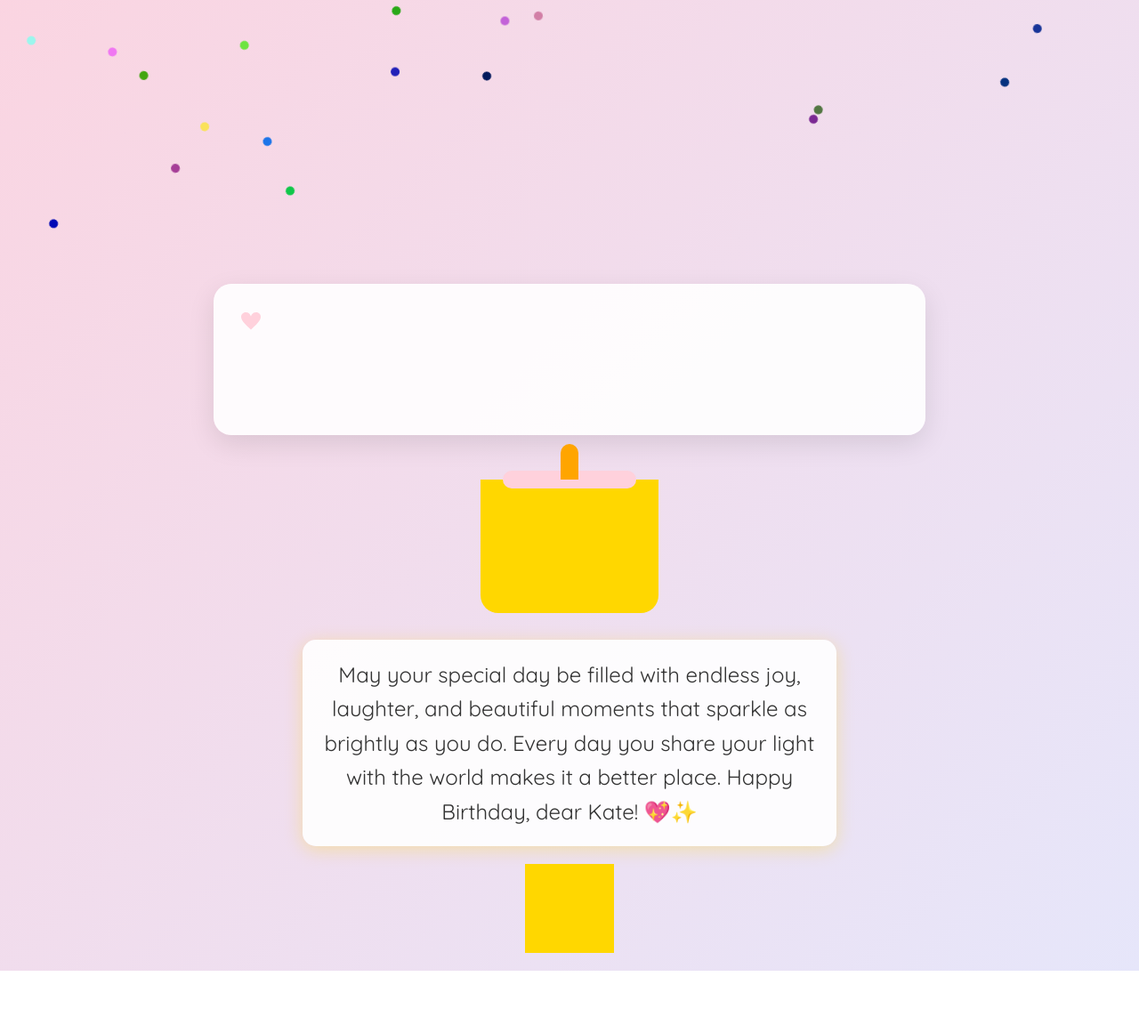
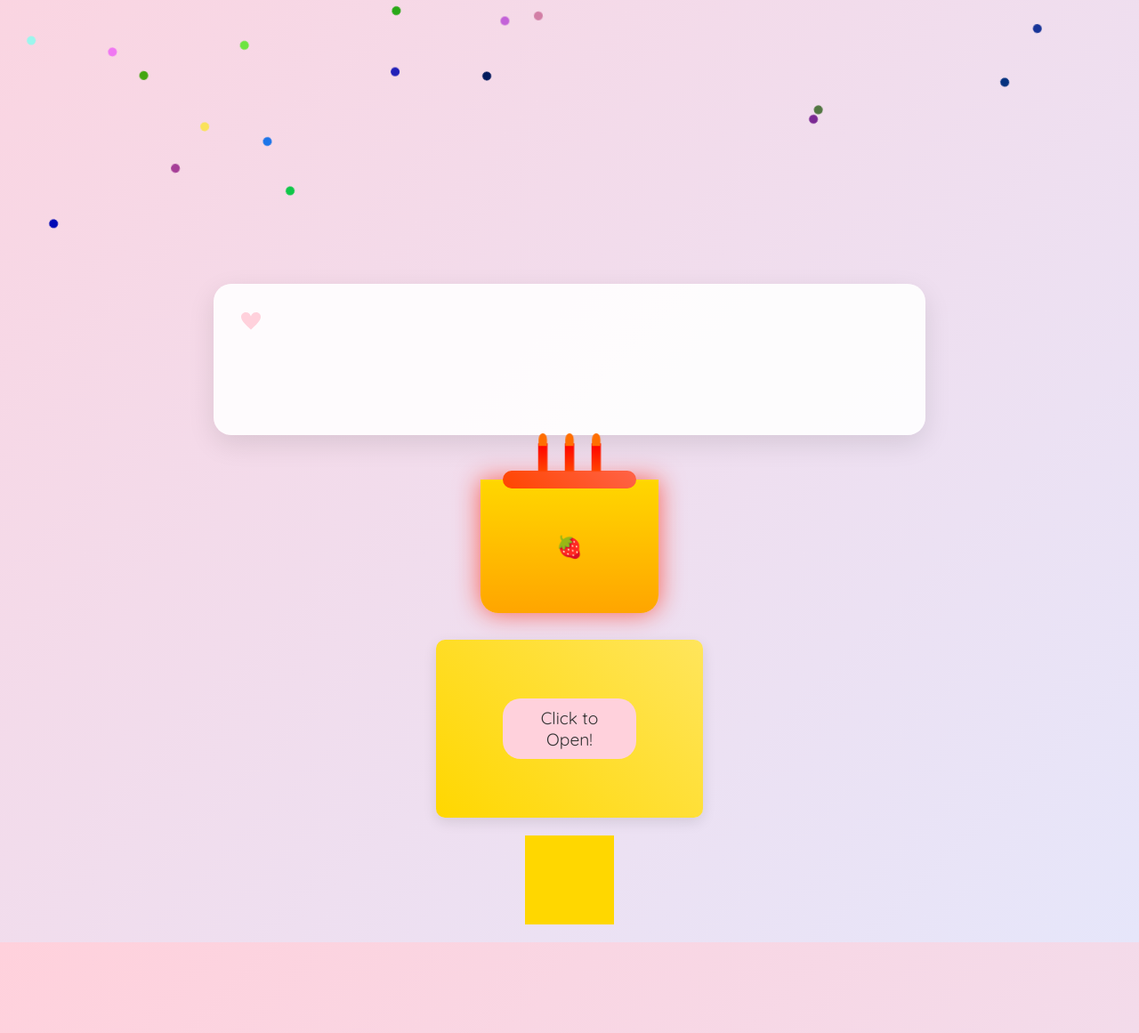
Before and after one commit to washingtonme/birthdaywish, a plain HTML site: page index.html in a window 1280 px wide. Shown: the part 531-1692 px from the top of the page at 89% size. Before the commit the page ends 1622 px from the top, so only its background shows below. Drawn offline with nearby package versions, Linux system fonts and the light colour scheme.

Commit message:
Update index.html

```diff
--- a/index.html
+++ b/index.html
@@ -34,9 +34,16 @@ body {
 
 .hero h1 {
   font-size: 5rem;
-  color: #333;
-  text-shadow: 2px 2px 4px rgba(0,0,0,0.1);
-  animation: float 3s ease-in-out infinite;
+  background: linear-gradient(to right,
+    rgb(255, 0, 0),
+    rgb(0, 0, 255),
+    rgb(0, 255, 0)
+  );
+  -webkit-background-clip: text;
+  background-clip: text;
+  color: transparent;
+  text-shadow: none;
+  animation: gradientShift 3s linear infinite, float 3s ease-in-out infinite;
 }
 
 @keyframes float {
@@ -110,17 +117,23 @@ body {
 .cake {
   width: 200px;
   height: 150px;
-  background: var(--gold);
+  background: linear-gradient(to bottom, var(--gold), #FFA500);
   border-radius: 0 0 20px 20px;
   position: relative;
   margin: 30px auto;
+  animation: sparkle 1.5s ease-in-out infinite;
+}
+
+@keyframes sparkle {
+  0%, 100% { box-shadow: 0 0 20px rgba(255, 165, 0, 0.5); }
+  50% { box-shadow: 0 0 30px rgba(255, 0, 0, 0.7); }
 }
 
 .cake::before {
   content: '';
   width: 150px;
   height: 20px;
-  background: var(--blush);
+  background: linear-gradient(45deg, #FF4500, #FF6347);
   border-radius: 10px;
   position: absolute;
   top: -10px;
@@ -128,21 +141,58 @@ body {
 }
 
 .cake::after {
-  content: '';
+  content: '🍓';  /* Changed from chili to strawberry emoji */
+  font-size: 24px;
+  position: absolute;
+  top: 50%;
+  left: 50%;
+  transform: translate(-50%, -50%);
+}
+
+.candles {
   position: absolute;
   top: -40px;
   left: 50%;
   transform: translateX(-50%);
-  width: 20px;
-  height: 40px;
-  background: orange;
-  border-radius: 10px 10px 0 0;
-  animation: flicker 0.5s infinite;
+  display: flex;
+  gap: 20px;
 }
 
-@keyframes flicker {
-  0%, 100% { background: orange; }
-  50% { background: yellow; }
+.candle {
+  width: 10px;
+  height: 30px;
+  background: linear-gradient(to bottom, #FF0000, #FF4500);
+  position: relative;
+  animation: heat 0.8s ease-in-out infinite;
+}
+
+@keyframes heat {
+  0%, 100% { transform: scale(1); }
+  50% { transform: scale(1.1); }
+}
+
+.candle::after {
+  content: '';
+  position: absolute;
+  top: -10px;
+  left: 50%;
+  transform: translateX(-50%);
+  width: 8px;
+  height: 12px;
+  background: linear-gradient(to bottom, #FF4500, #FFA500);
+  border-radius: 50% 50% 0 0;
+  animation: hotFlicker 0.3s infinite alternate;
+}
+
+@keyframes hotFlicker {
+  0%, 100% {
+    transform: translateX(-50%) scale(1);
+    background: #FF4500;
+  }
+  50% {
+    transform: translateX(-50%) scale(1.3);
+    background: #FFA500;
+  }
 }
 
 .about-kate {
@@ -198,6 +248,91 @@ body {
   0%, 100% { box-shadow: 0 4px 15px rgba(0,0,0,0.1); }
   50% { box-shadow: 0 4px 20px rgba(255,215,0,0.3); }
 }
+
+.age {
+  font-size: 2.5rem;
+  color: #333;
+  text-align: center;
+  margin: 20px 0;
+  font-weight: bold;
+  text-shadow: 2px 2px 4px rgba(0,0,0,0.1);
+  background: linear-gradient(to right,
+    rgb(255, 0, 0),
+    rgb(0, 0, 255),
+    rgb(0, 255, 0)
+  );
+  -webkit-background-clip: text;
+  background-clip: text;
+  color: transparent;
+  animation: gradientShift 3s linear infinite;
+}
+
+@keyframes gradientShift {
+  0% {
+    background-position: 0% 50%;
+  }
+  50% {
+    background-position: 100% 50%;
+  }
+  100% {
+    background-position: 0% 50%;
+  }
+}
+
+.envelope {
+  width: 300px;
+  height: 200px;
+  margin: 20px auto;
+  position: relative;
+  cursor: pointer;
+  perspective: 1000px;
+}
+
+.envelope-front {
+  width: 100%;
+  height: 100%;
+  background: linear-gradient(45deg, var(--gold), #FFE55C);
+  position: absolute;
+  transform-origin: top;
+  transition: transform 0.6s;
+  transform-style: preserve-3d;
+  border-radius: 10px;
+  box-shadow: 0 5px 15px rgba(0,0,0,0.1);
+}
+
+.envelope.open .envelope-front {
+  transform: rotateX(180deg);
+}
+
+.click-me {
+  position: absolute;
+  top: 50%;
+  left: 50%;
+  transform: translate(-50%, -50%);
+  padding: 10px 20px;
+  background: var(--blush);
+  border: none;
+  border-radius: 20px;
+  color: #333;
+  font-size: 1.2rem;
+  cursor: pointer;
+  transition: all 0.3s;
+  z-index: 2;
+}
+
+.click-me:hover {
+  transform: translate(-50%, -50%) scale(1.1);
+  background: var(--lavender);
+}
+
+.message {
+  opacity: 0;
+  transition: opacity 0.6s;
+}
+
+.message.visible {
+  opacity: 1;
+}
 </style>
 <link href="https://fonts.googleapis.com/css2?family=Quicksand:wght@400;700&display=swap" rel="stylesheet">
 <script src="https://cdnjs.cloudflare.com/ajax/libs/gsap/3.9.1/gsap.min.js"></script>
@@ -213,6 +348,7 @@ body {
     <div class="balloon"></div>
   </div>
   <h1>Happy Birthday, Kate!</h1>
+  <div class="age">19 Years Young! 🎉</div>
 </section>
 
 <section class="about-kate">
@@ -222,10 +358,21 @@ body {
   </div>
 </section>
 
-<div class="cake"></div>
+<div class="cake">
+  <div class="candles">
+    <div class="candle"></div>
+    <div class="candle"></div>
+    <div class="candle"></div>
+  </div>
+</div>
 
-<div class="message">
-  May your special day be filled with endless joy, laughter, and beautiful moments that sparkle as brightly as you do. Every day you share your light with the world makes it a better place. Happy Birthday, dear Kate! 💖✨
+<div class="envelope" id="envelope">
+  <div class="envelope-front">
+    <button class="click-me">Click to Open!</button>
+  </div>
+  <div class="message" id="birthdayMessage">
+    May your special day be filled with endless joy, laughter, and beautiful moments that sparkle as brightly as you do. Every day you share your light with the world makes it a better place. Happy Birthday, dear Kate! 💖✨
+  </div>
 </div>
 
 <div class="gift-box" id="giftBox"></div>
@@ -281,6 +428,12 @@ document.getElementById('giftBox').addEventListener('click', function() {
   });
 });
 
+// Envelope Animation
+document.getElementById('envelope').addEventListener('click', function() {
+  this.classList.toggle('open');
+  document.getElementById('birthdayMessage').classList.toggle('visible');
+});
+
 // Initialize
 createConfetti();
 setInterval(updateCountdown, 1000);
```
